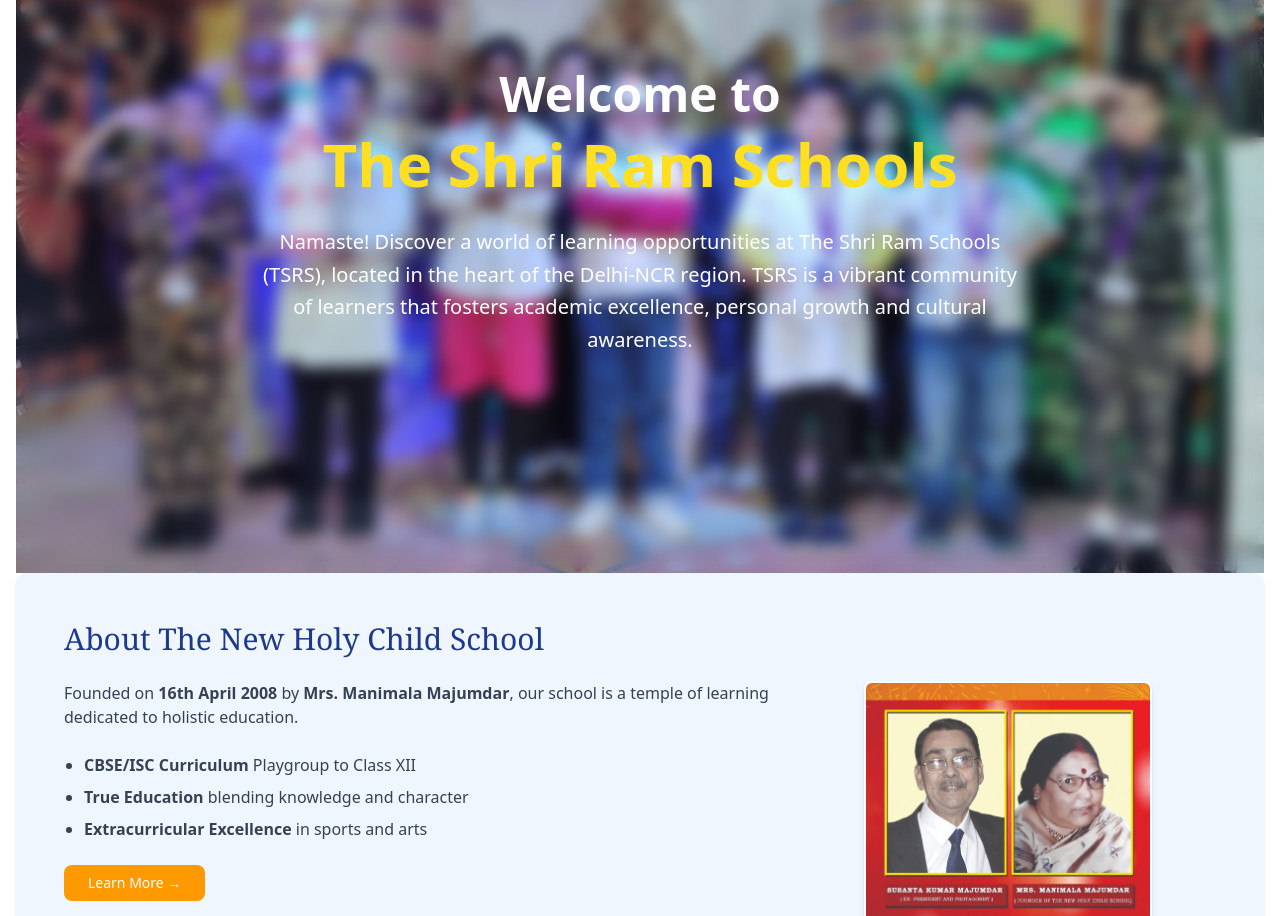
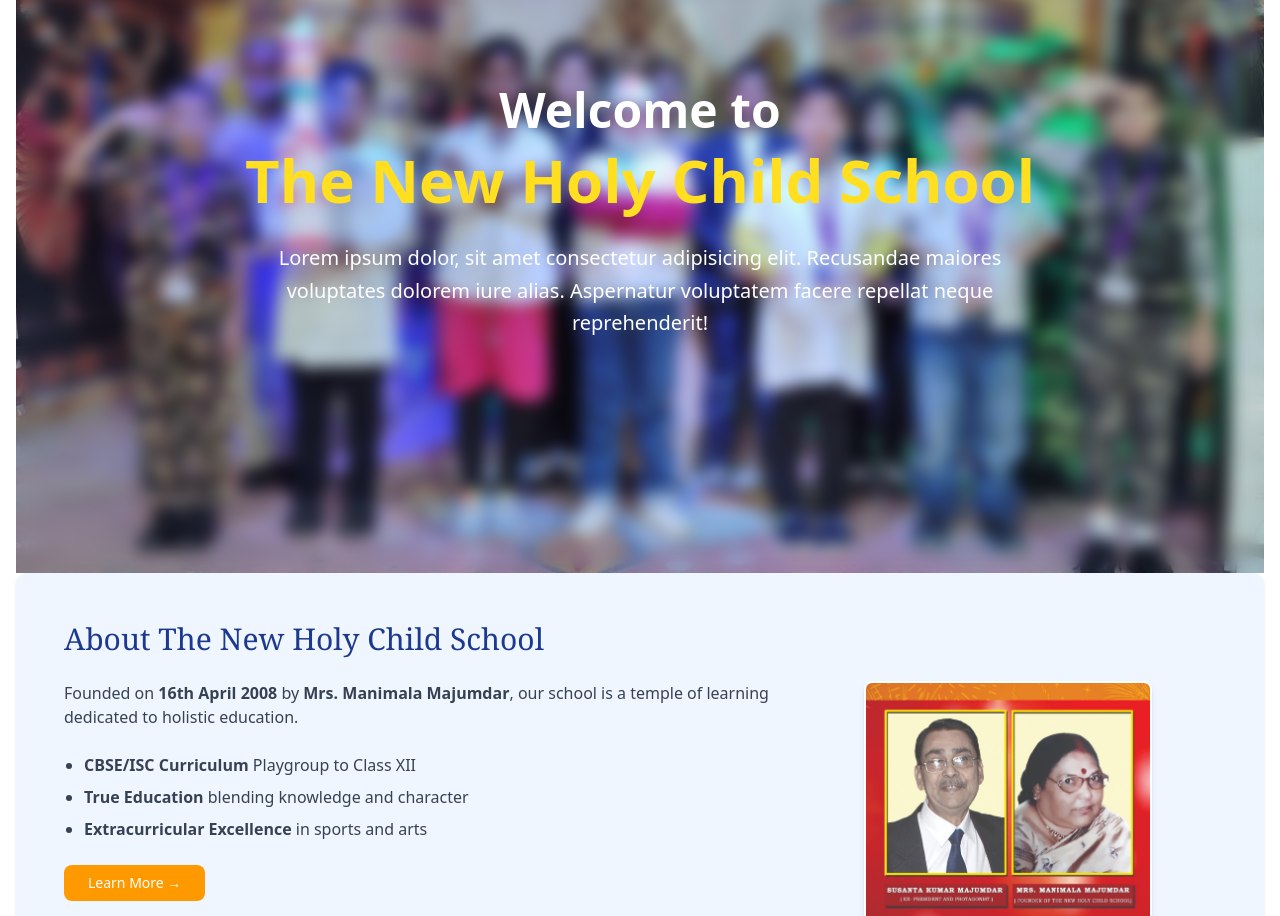
Before and after one commit to Deos2023/NewHolyChildSchool, a React (Vite) app: page / in a window 1280 px wide. Shown: the part 1043-1959 px from the top of the page. Built offline with nearby package versions, Linux system fonts and the light colour scheme.

Commit message:
name change

```diff
--- a/src/component/Navbar.jsx
+++ b/src/component/Navbar.jsx
@@ -33,7 +33,7 @@
                     {/* Links */}
                     <div className='hidden sm:block'>
                         <ul className="flex space-x-6 font-semibold text-black text-sm ">
-                            <li className="text-red-600">HOME</li>
+                            <li className="text-red-600" onClick={()=>navigate("/")}>HOME</li>
                             <li className="hover:text-red-500 cursor-pointer">ABOUT US▾
 
                             </li>
--- a/src/pages/Home.jsx
+++ b/src/pages/Home.jsx
@@ -97,12 +97,10 @@
       <div className="relative z-10 flex flex-col items-center justify-center h-full text-center text-white px-6">
         <h1 className="text-4xl sm:text-5xl font-bold mb-4">Welcome to</h1>
         <h2 className="text-5xl sm:text-6xl font-extrabold text-yellow-300 mb-8">
-          The Shri Ram Schools
+          The New Holy Child School
         </h2>
         <p className="max-w-3xl text-lg sm:text-xl leading-relaxed">
-          Namaste! Discover a world of learning opportunities at The Shri Ram Schools (TSRS),
-          located in the heart of the Delhi-NCR region. TSRS is a vibrant community of learners
-          that fosters academic excellence, personal growth and cultural awareness.
+          Lorem ipsum dolor, sit amet consectetur adipisicing elit. Recusandae maiores voluptates dolorem iure alias. Aspernatur voluptatem facere repellat neque reprehenderit!
         </p>
       </div>
     </div>
```
